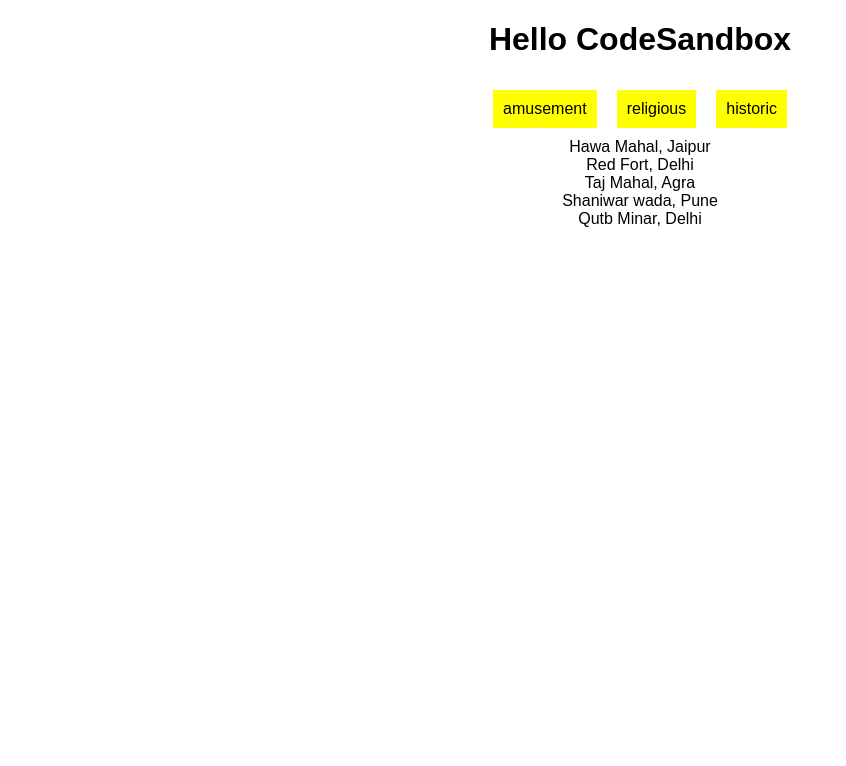
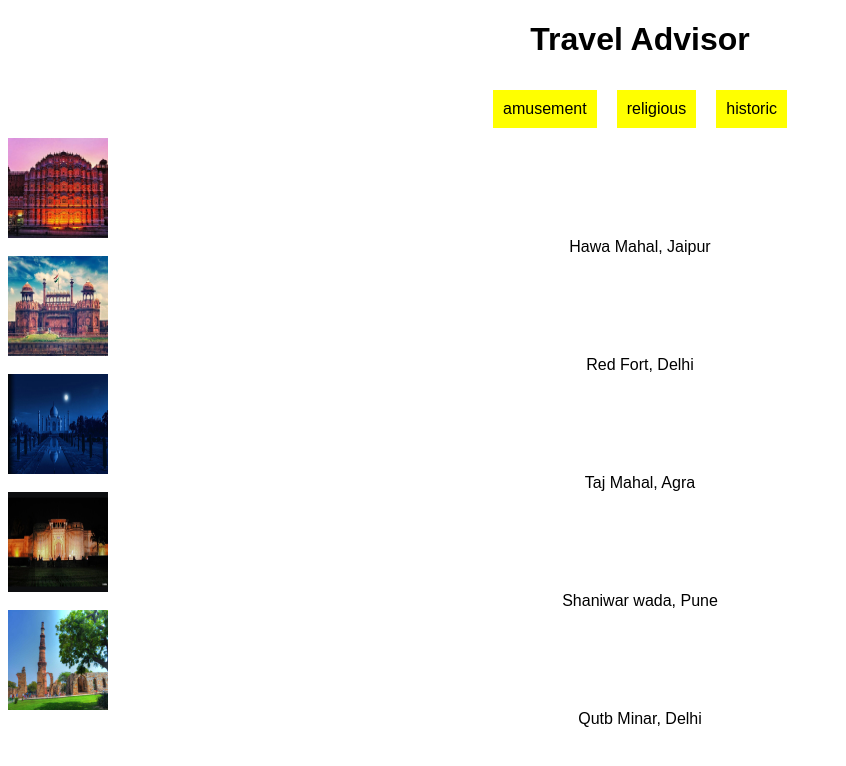
Before and after one commit to kr017/TravelAdvisor, a React (Create React App) app: page / in a window 1280 px wide. Shown: the top 766 px of the page, without its empty margins (0-846 px from the left). Built offline with nearby package versions, Linux system fonts and the light colour scheme.

Commit message:
upated for image and name of item

```diff
--- a/src/App.js
+++ b/src/App.js
@@ -15,7 +15,7 @@ export default function App() {
 
   return (
     <div className="App">
-      <h1>Hello CodeSandbox</h1>
+      <h1>Travel Advisor</h1>
       <div className="category-container">
       {travelCategory.map((cat) => {
         return (
@@ -28,13 +28,22 @@ export default function App() {
       })}
       </div>
 
+
       <div className="list-item">
       {travelList[selectedCategory].map((item) => {
           return (
+            <>
             <div className="" key={item.name}>
-              {item.name}
+            <img src={item.image}
+                 className="img_style"
+                 alt="Image"
+            />
+
+             <span>{item.name}</span>
+
 
             </div>
+            </>
           )
         })
 
```
